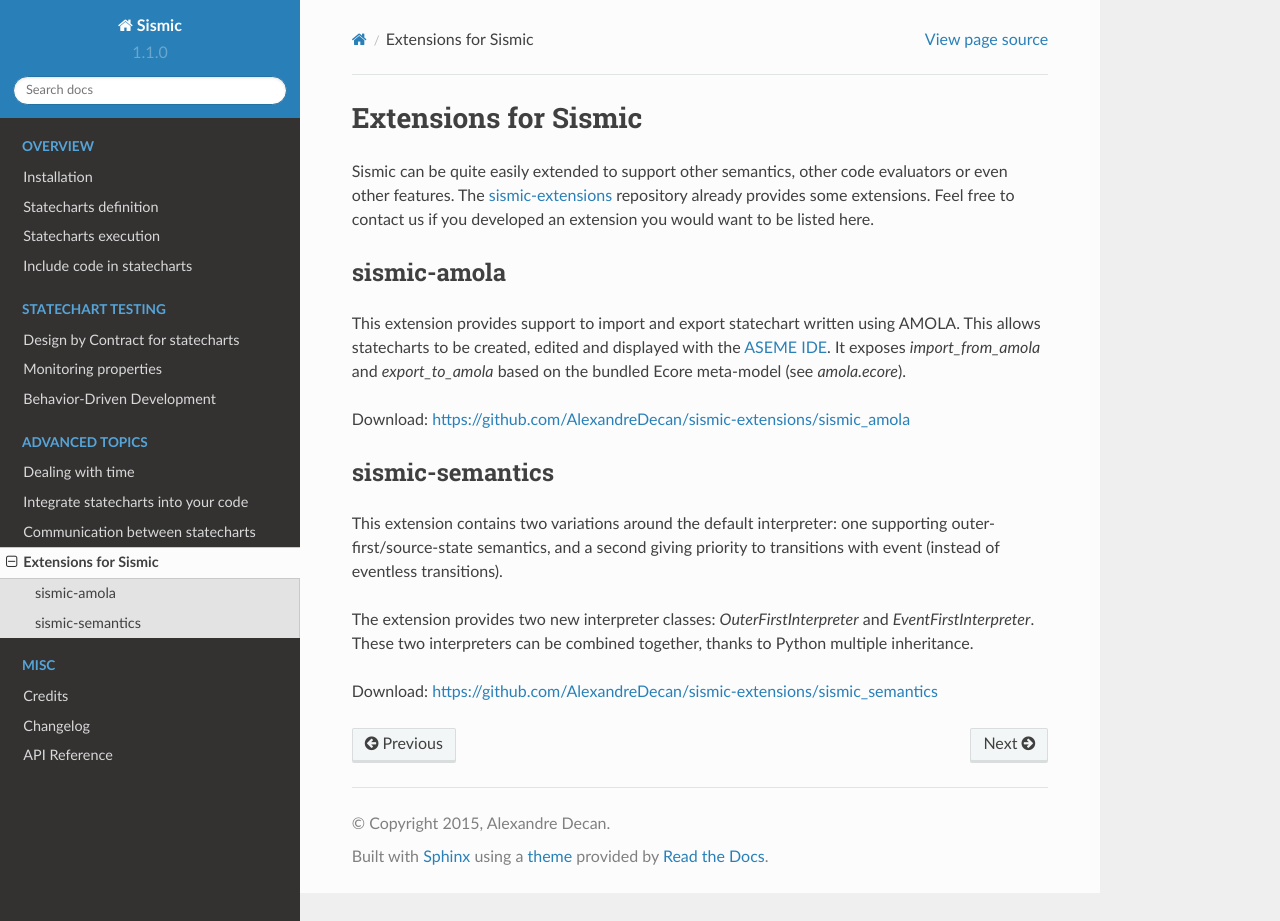
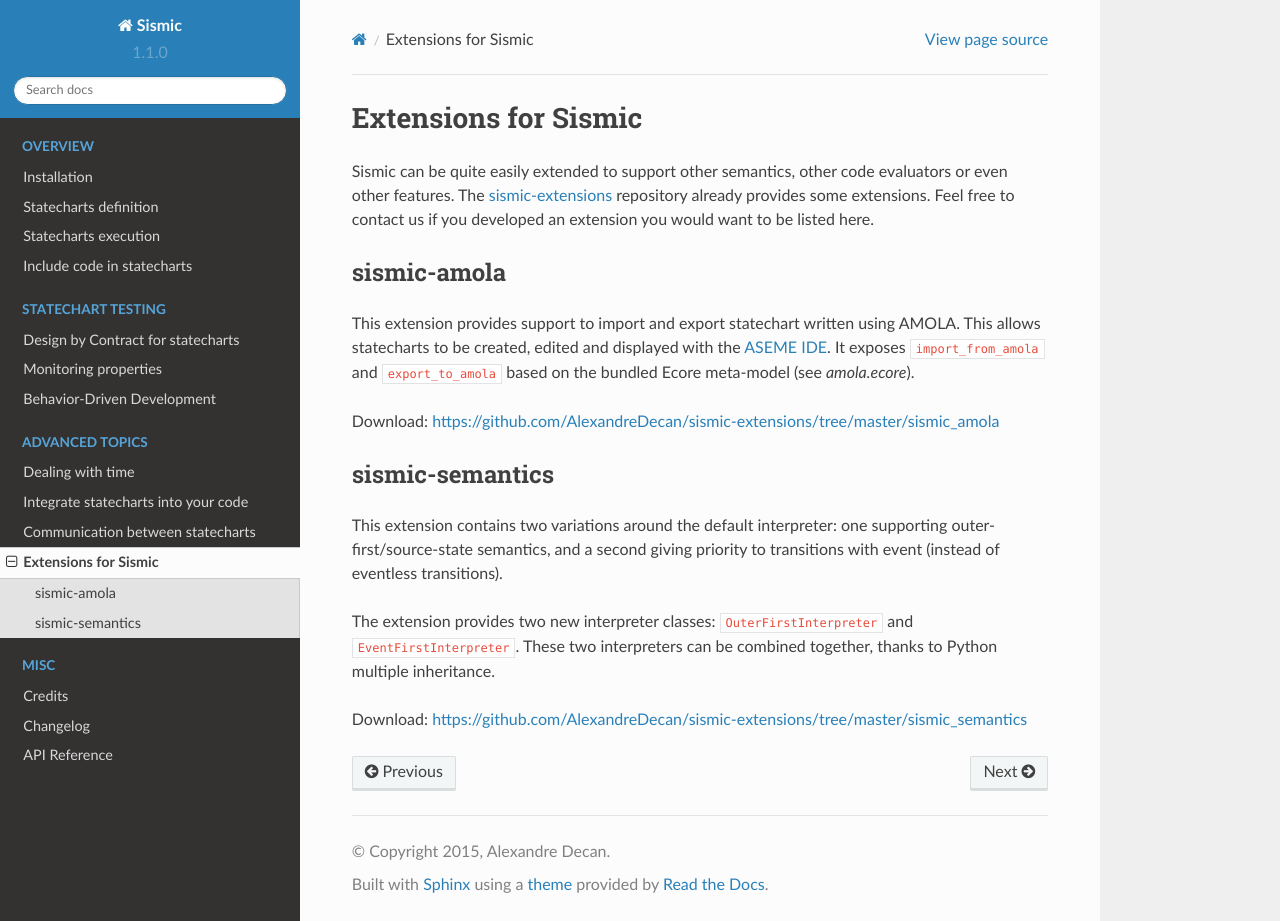
Before and after one commit to AlexandreDecan/sismic, a Sphinx documentation site: the page built from docs/extensions.rst, in a window 1280 px wide and 921 px high. Built offline with Sphinx 7.4.7 and the Read the Docs theme 2.0.0, drawn with Linux system fonts in a browser that asks for light colours; some of the changed lines change nothing that is shown.

Commit message:
Fix links

```diff
--- a/docs/extensions.rst
+++ b/docs/extensions.rst
@@ -13,9 +13,9 @@
 
 This extension provides support to import and export statechart written using AMOLA. This allows statecharts to be
 created, edited and displayed with the `ASEME IDE <http://aseme.tuc.gr/>`__.
-It exposes `import_from_amola` and `export_to_amola` based on the bundled Ecore meta-model (see `amola.ecore`).
+It exposes ``import_from_amola`` and ``export_to_amola`` based on the bundled Ecore meta-model (see *amola.ecore*).
 
-Download: `https://github.com/AlexandreDecan/sismic-extensions/sismic_amola <https://github.com/AlexandreDecan/sismic-extensions/sismic_amola>`__
+Download: `https://github.com/AlexandreDecan/sismic-extensions/tree/master/sismic_amola <https://github.com/AlexandreDecan/sismic-extensions/tree/master/sismic_amola>`__
 
 
 sismic-semantics
@@ -24,7 +24,7 @@
 This extension contains two variations around the default interpreter: one supporting outer-first/source-state semantics,
 and a second giving priority to transitions with event (instead of eventless transitions).
 
-The extension provides two new interpreter classes: `OuterFirstInterpreter` and `EventFirstInterpreter`.
+The extension provides two new interpreter classes: ``OuterFirstInterpreter`` and ``EventFirstInterpreter``.
 These two interpreters can be combined together, thanks to Python multiple inheritance.
 
-Download: `https://github.com/AlexandreDecan/sismic-extensions/sismic_semantics <https://github.com/AlexandreDecan/sismic-extensions/sismic_semantics>`__
+Download: `https://github.com/AlexandreDecan/sismic-extensions/tree/master/sismic_semantics <https://github.com/AlexandreDecan/sismic-extensions/tree/master/sismic_semantics>`__
```
